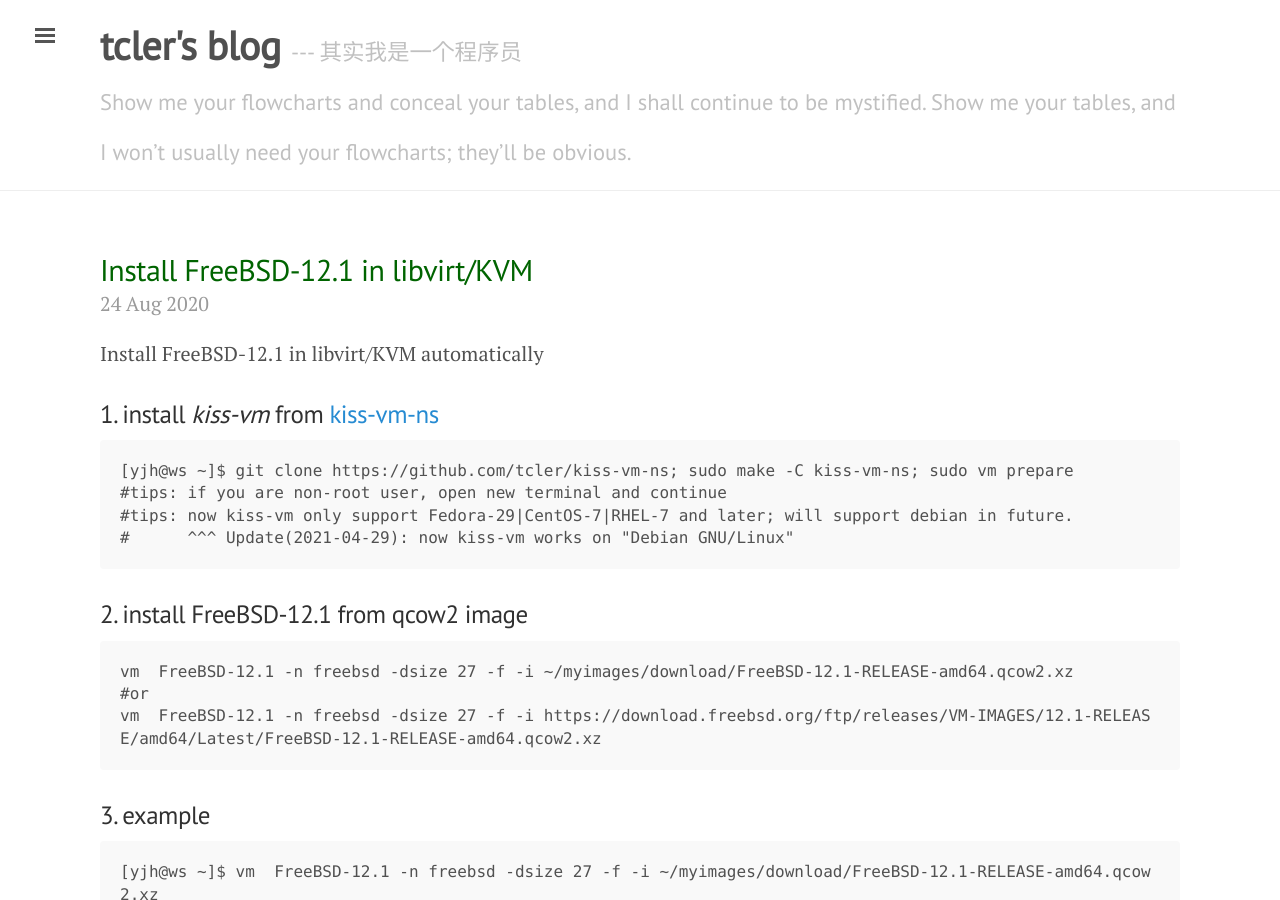
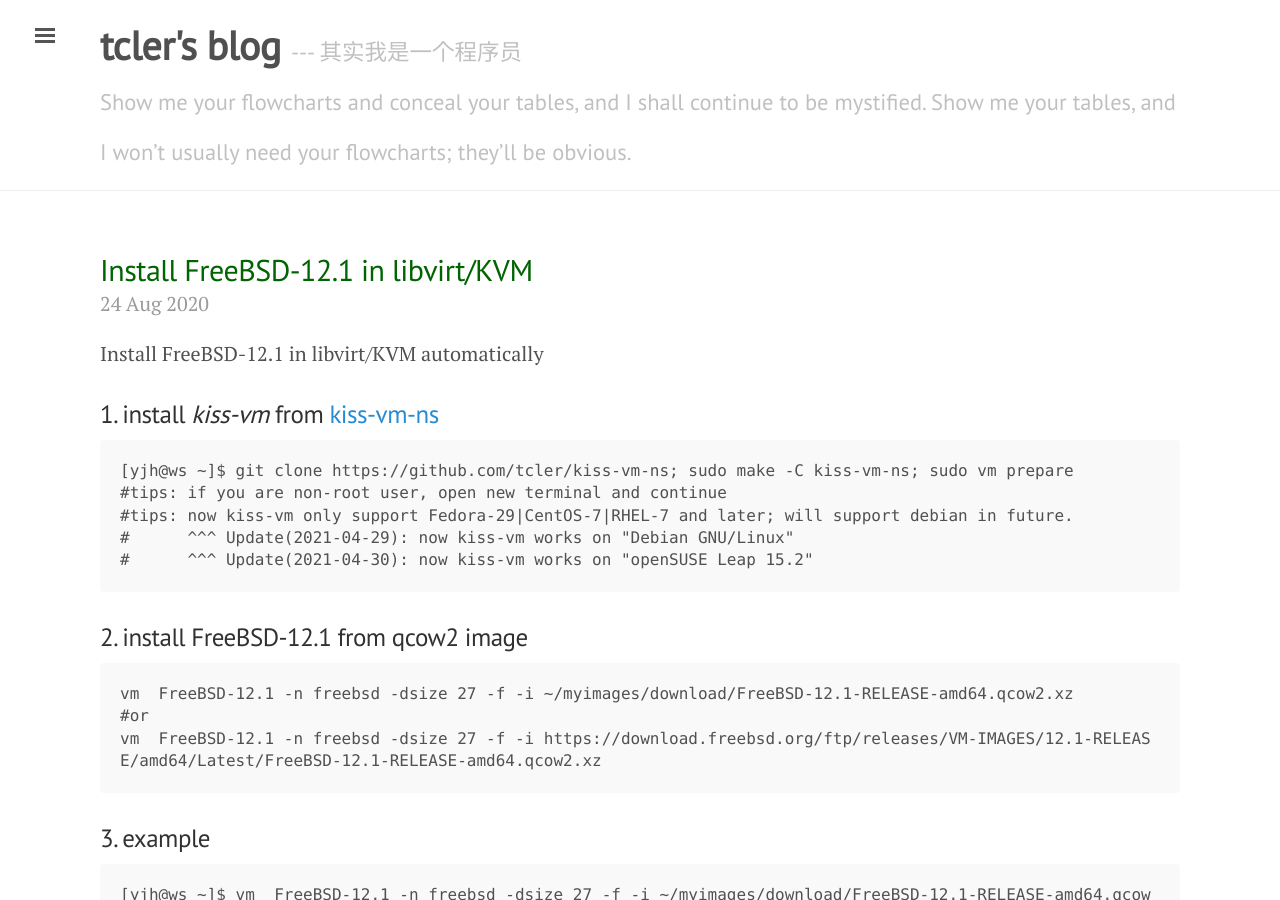
Before and after one commit to tcler/tcler.github.io, a Jekyll site: the page built from _posts/2020-08-24-freeBSD-in-KVM.md, in a window 1280 px wide and 900 px high. Built offline with Jekyll 4.4.1, drawn with Linux system fonts in a browser that asks for light colours.

Commit message:
Update 2020-08-24-freeBSD-in-KVM.md

````diff
--- a/_posts/2020-08-24-freeBSD-in-KVM.md
+++ b/_posts/2020-08-24-freeBSD-in-KVM.md
@@ -11,6 +11,7 @@ Install FreeBSD-12.1 in libvirt/KVM automatically
 #tips: if you are non-root user, open new terminal and continue
 #tips: now kiss-vm only support Fedora-29|CentOS-7|RHEL-7 and later; will support debian in future.
 #      ^^^ Update(2021-04-29): now kiss-vm works on "Debian GNU/Linux"
+#      ^^^ Update(2021-04-30): now kiss-vm works on "openSUSE Leap 15.2"
 ```
 
 ### 2. install FreeBSD-12.1 from qcow2 image
````
